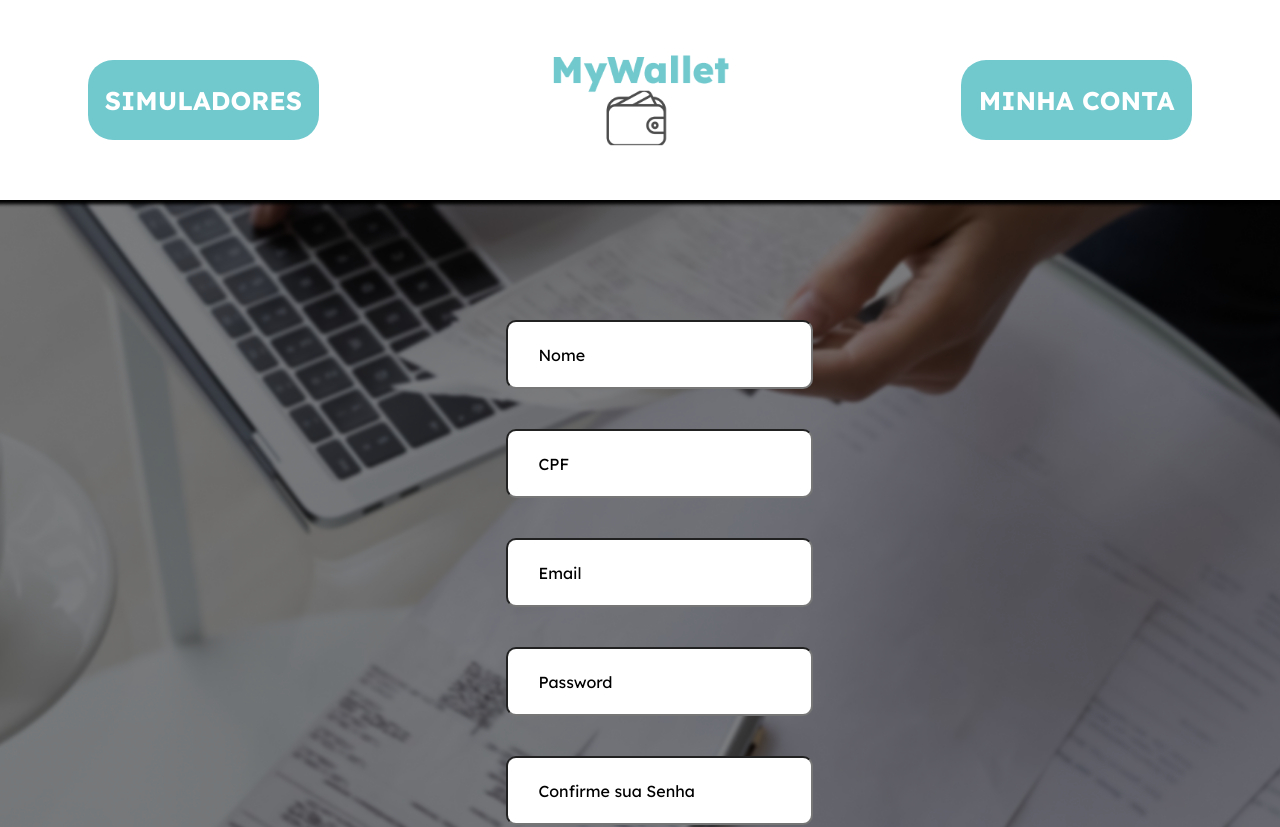
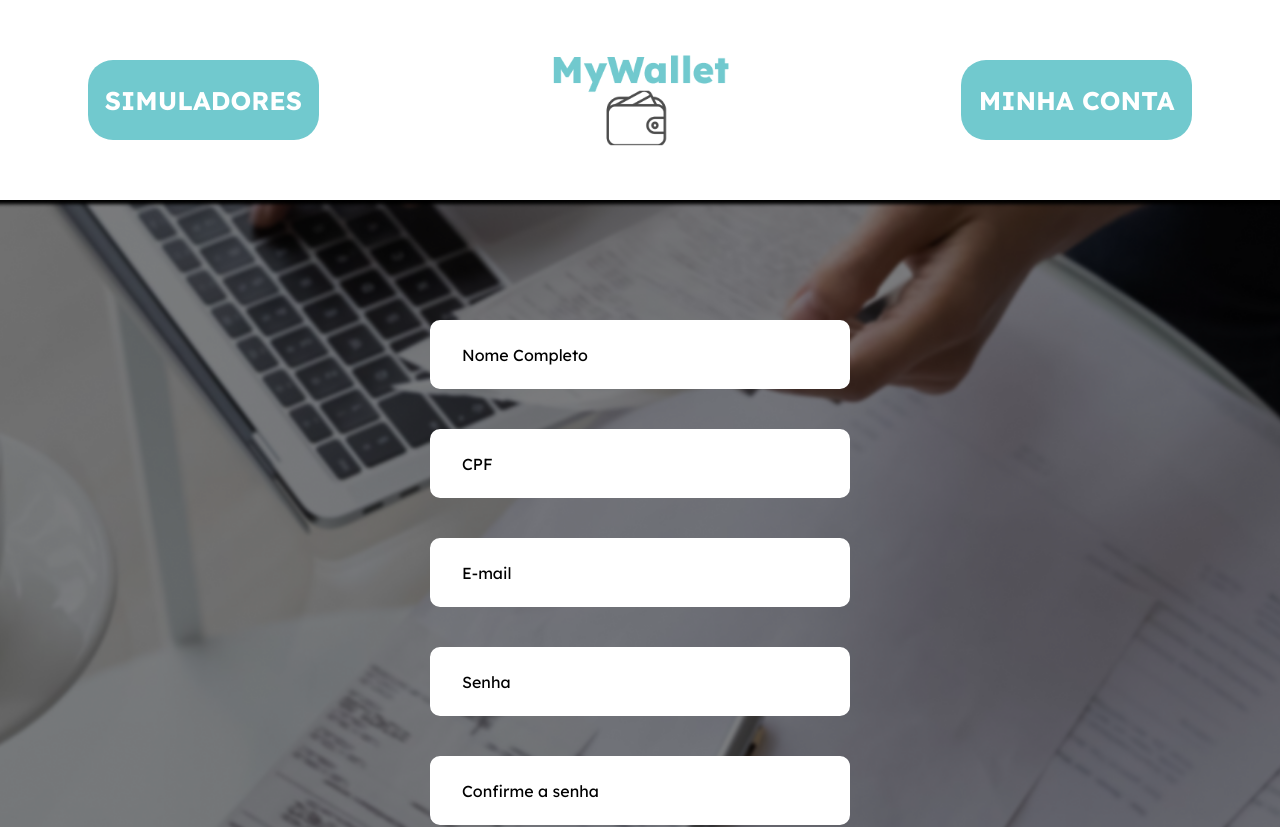
Before and after one commit to phcatanduba/mywallet, a React (Create React App) app: page /signup in a window 1280 px wide. Shown: the top 827 px of the page. Built offline with nearby package versions, Linux system fonts and the light colour scheme.

Commit message:
validação completa

```diff
--- a/src/Components/SignUp/ButtonFormSign.js
+++ b/src/Components/SignUp/ButtonFormSign.js
@@ -6,8 +6,8 @@ export default function Button(props){
 
 const ButtonComponent = styled.button`
 
-    width: 95%;
-    height: 46px;
+    width: 30%;
+    height: 63px;
     background: #71C9CE;
     border-radius: 25px;
     display: flex;
@@ -19,8 +19,7 @@ const ButtonComponent = styled.button`
     font-weight: 700;
     font-size: 20px;
     line-height: 23px;
-    margin-left: 23px;
-    margin-top: 10px;
+    margin-top: 40px;
 
 
     :hover{
--- a/src/Components/SignUp/FormSign.js
+++ b/src/Components/SignUp/FormSign.js
@@ -3,74 +3,91 @@ import styled from "styled-components";
 import sign from '../../App/Images/sign.png';
 import Button from "../../Components/SignUp/ButtonFormSign";
 import FormStrings from './StringsSignUp';
-import React from "react";
-import { Formik, Form, Field, ErrorMessage } from "formik";
-import * as yup from "yup";
+import { useFormik } from "formik";
+import { schemasForm } from "./schemasValidation";
+import Input from './InputFormSign';
 
-function ExampleFormik() {
-    const validationSchema = yup.object({
-        email: yup
-            .string()
-            .email("Digite um Email valido")
-            .required("Digite seu Email"),
-        password: yup
-            .string()
-            .min(8, "Senha deve ter no minimo 8 caracteres")
-            .required("Digite sua senha"),
-        passwordConfirmation: yup
-            .string()
-            .oneOf([yup.ref('password')], 'Passwords must match')
-            .required('Password confirmation is required')
+
+function FormSignUp() {
+    const onSubmit = async (values, actions) => {
+        await new Promise((resolve) => setTimeout(resolve, 1000));
+        actions.resetForm();
+    };
+    const {
+        values,
+        errors,
+        touched,
+        handleBlur,
+        handleChange,
+        handleSubmit,
+    } = useFormik({
+        initialValues: {
+            name: "",
+            email: "",
+            cpf: "",
+            password: "",
+            confirmPassword: "",
+        },
+        validationSchema: schemasForm,
+        onSubmit,
     });
 
     return (
-        <Formik
-            initialValues={{ email: "", password: "", passwordConfirmation: "" }}
-            validationSchema={validationSchema}
-        >
-            <BodyForm style={{ backgroundImage: `url(${sign})` }}>
-                <FormSignUp>
-                    <Form>
-                        <div>
-                            <Field type="name" name="name" placeholder="Nome" />
-                        </div>
-                        <div>
-                            <Field type="cpf" name="cpf" placeholder="CPF" />
-                        </div>
-                        <div>
-                            <Field type="email" name="email" placeholder="Email" />
-                            <DivError>
-                                <ErrorMessage component="div" name="email" />
-                            </DivError>
-                        </div>
+        <BodyForm onSubmit={handleSubmit} autoComplete="off" style={{ backgroundImage: `url(${sign})` }}>
+            <StyleFormSignUp>
+                <Input value={values.name} onChange={handleChange} id="name" type="name"
+                    placeholder={FormStrings.name}
+                    onBlur={handleBlur}
+                    className={errors.name && touched.name ? "input-error" : ""}
+                />
+                {errors.name && touched.name && <p className="error">{errors.name}</p>}
 
-                        <div>
-                            <Field type="password" name="password" placeholder="Password" />
-                            <DivError>
-                                <ErrorMessage component="div" name="password" />
-                            </DivError>
-                        </div>
-                        <div>
-                            <Field type="password" name="passwordConfirmation" placeholder="Confirme sua Senha" />
-                            <DivError>
-                                <ErrorMessage component="div" name="passwordConfirmation" />
-                            </DivError>
-                        </div>
-                        <Button placeholder={FormStrings.register} />
-                        <Link to={"/"} style={{ textDecoration: 'none' }} className="span">
-                            <span>{FormStrings.goToLogin}</span>
-                        </Link>
-                    </Form>
-                </FormSignUp>
-            </BodyForm>
-        </Formik>
+                <Input value={values.cpf} onChange={handleChange} id="cpf" type="cpf"
+                    placeholder={FormStrings.cpf}
+                    onBlur={handleBlur}
+                    className={errors.cpf && touched.cpf ? "input-error" : ""}
+                />
+                {errors.cpf && touched.cpf && <p className="error">{errors.cpf}</p>}
+
+                <Input value={values.email} onChange={handleChange} id="email" type="email"
+                    placeholder={FormStrings.email}
+                    onBlur={handleBlur}
+                    className={errors.email && touched.email ? "input-error" : ""}
+                />
+                {errors.email && touched.email && <p className="error">{errors.email}</p>}
+
+                <Input id="password" type="password"
+                    placeholder={FormStrings.password}
+                    value={values.password}
+                    onChange={handleChange}
+                    onBlur={handleBlur}
+                    className={errors.password && touched.password ? "input-error" : ""}
+                />
+                {errors.password && touched.password && (
+                    <p className="error">{errors.password}</p>
+                )}
+
+                <Input id="confirmPassword"  type="password"
+                    placeholder={FormStrings.confirmPassword}
+                    value={values.confirmPassword}
+                    onChange={handleChange}
+                    onBlur={handleBlur}
+                    className={ errors.confirmPassword && touched.confirmPassword ? "input-error" : ""}
+                />
+                {errors.confirmPassword && touched.confirmPassword && (
+                    <p className="error">{errors.confirmPassword}</p>
+                )}
+
+                <Button placeholder={FormStrings.register} />
+                <Link to={"/"} style={{ textDecoration: 'none' }} className="span">
+                    <span>{FormStrings.goToLogin}</span>
+                </Link>
+            </StyleFormSignUp>
+        </BodyForm>
     );
 }
-export default ExampleFormik;
+export default FormSignUp;
 
-const DivError = styled.div`
- margin-left: 25px;
-`
 
 const BodyForm = styled.div`
     width: 100%;
@@ -83,7 +100,7 @@ const BodyForm = styled.div`
     margin-top: 200px
 `
 
-const FormSignUp = styled.div`
+const StyleFormSignUp = styled.div`
     display: flex;
     flex-direction: column;
     justify-content: start;
@@ -106,4 +123,47 @@ const FormSignUp = styled.div`
         text-decoration: underline;
         cursor: pointer;
     }
+    .error {
+    color: #fc8181;
+    justify-content:start;
+    font-size: 0.75rem;
+    text-align: left;
+    margin-top: 0.25rem;
+    }
+    .p{
+        justify-content:start;
+    }
+
+    input.input-error,
+    select.input-error {
+        border-color: #fc8181;
+    }
+
+    input,
+    select {
+        width: 30%;
+        height: 63px;
+        padding-left: 30px;
+        margin: 20px;
+        font-size: 16px;
+        color: black;
+        border: 2px solid #FFFFFF;
+        background: #FFFFFF;
+        border-radius: 10px;
+        outline: none;
+    }
+
+    input:focus,
+    select:focus {
+        border-color: #4299e1;
+    }
+
+    input::placeholder,
+    select::placeholder {
+        color: #000;
+    }
+
+    button:disabled {
+    opacity: 0.35;
+    }
 `
--- a/src/Components/SignUp/InputFormSign.js
+++ b/src/Components/SignUp/InputFormSign.js
@@ -1,22 +1,6 @@
-import styled from "styled-components";
 
 export default function Input(props){
     const {type, placeholder} = props
 
-    return <InputComponent type={type} placeholder={placeholder} />
+    return <input type={type} placeholder={placeholder} />
 }
-
-const InputComponent = styled.input`
-    width: 100%;
-    height: 58px;
-    background: #FFFFFF;
-    border-radius: 10px;
-    margin-bottom: 13px;
-    border: none;
-    font-style: normal;
-    font-weight: 400;
-    font-size: 20px;
-    line-height: 23px;
-    color: #000000;
-    padding-left: 15px;
-`
--- a/src/Components/SignUp/schemasValidation.js
+++ b/src/Components/SignUp/schemasValidation.js
@@ -18,10 +18,10 @@ export const schemasForm = yup.object().shape({
     password: yup
         .string()
         .min(6)
-        .matches(passwordRules, { message: "Please create a stronger password" })
-        .required("Required"),
+        .matches(passwordRules, { message: "A senha deve ter Numero, e letras maiusculas e minusculas" })
+        .required("Digite sua senha"),
     confirmPassword: yup
         .string()
         .oneOf([yup.ref("password"), null], "As senhas devem ser iguais")
-        .required("Required"),
+        .required("Confirme sua senha"),
 });
```
